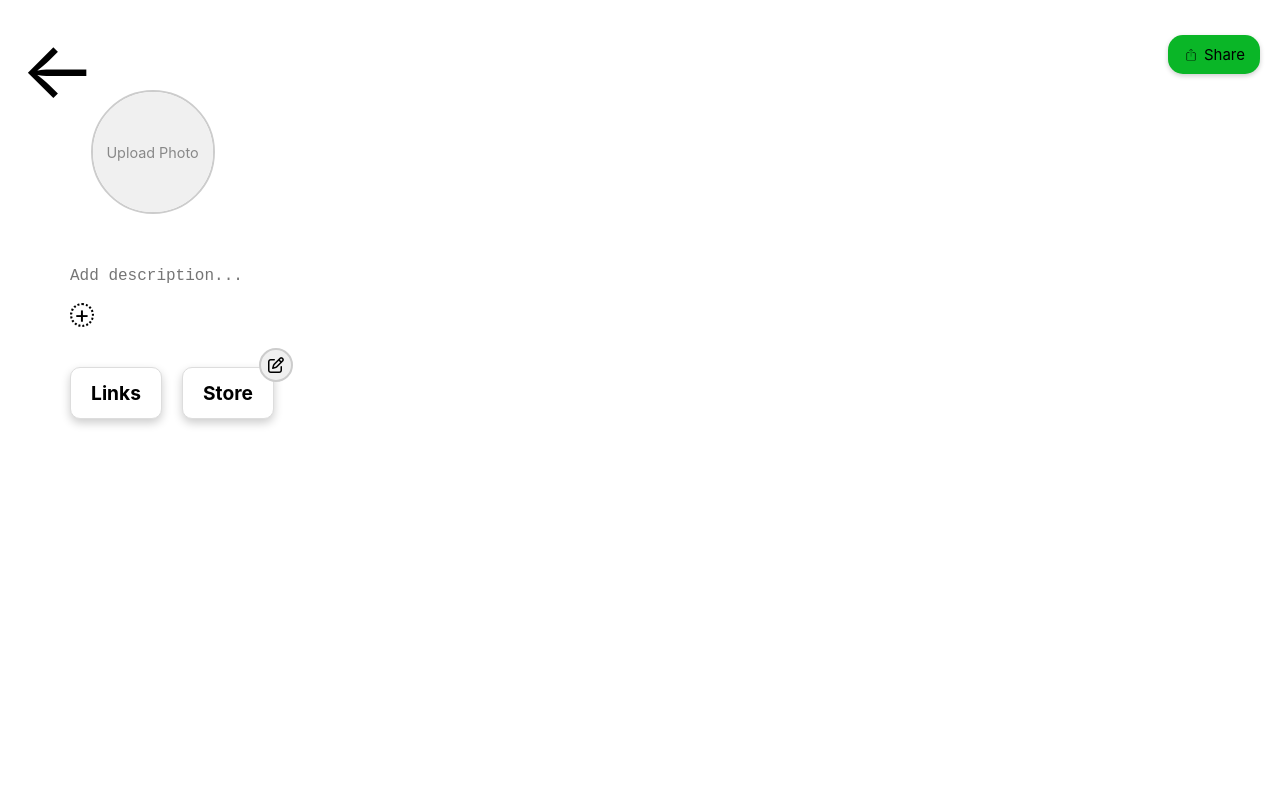
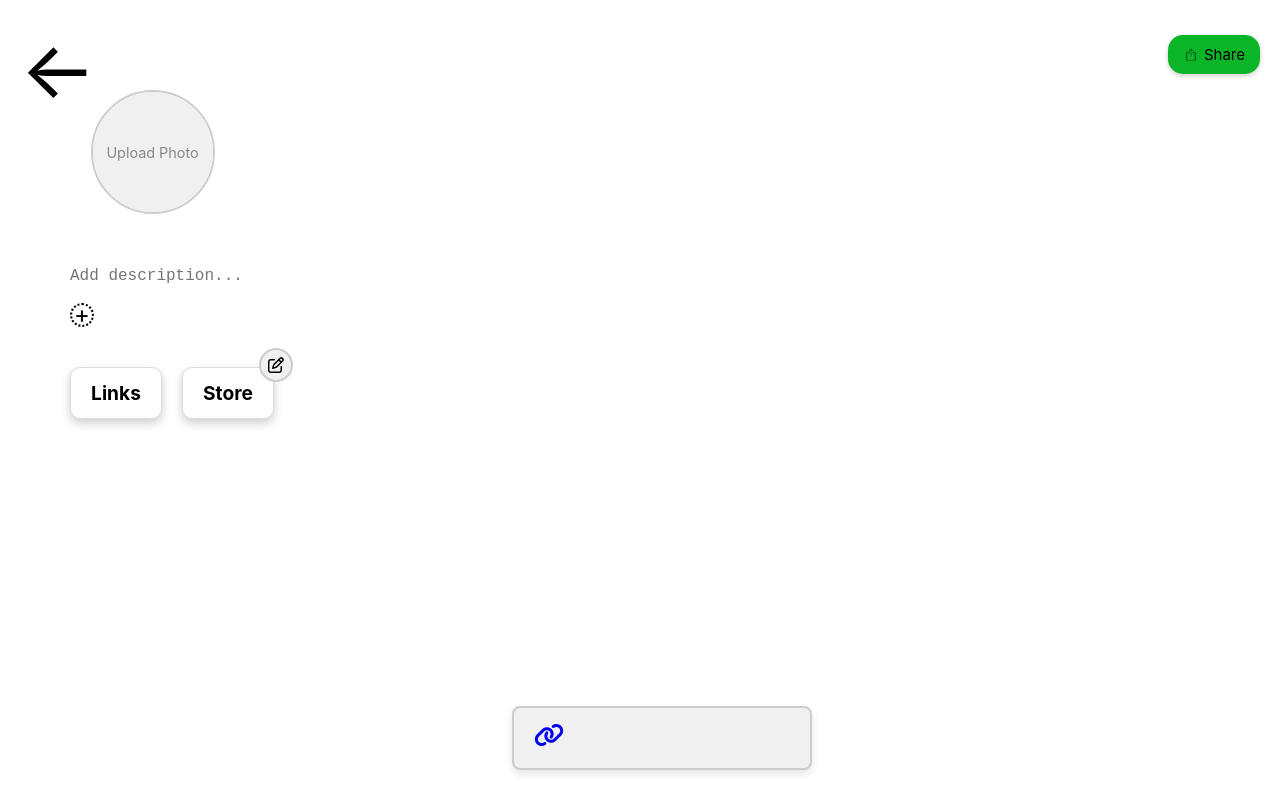
Before and after one commit to shreeya34/profile-fusion-app, a React (Create React App) app: page /dashboard in a window 1280 px wide. Built offline with nearby package versions, Linux system fonts and the light colour scheme.

Commit message:
working on links icons

```diff
--- a/src/Dashboard.css
+++ b/src/Dashboard.css
@@ -452,3 +452,45 @@ input:checked + .slider + .status {
 .edit-icon:hover {
   color: #007bff;
 }
+.rectangle-box {
+  position: fixed;
+  bottom: 30px;
+  left: 40%;
+  width: 20%;
+  padding: 20px;
+  background-color: #f0f0f0;
+  border: 2px solid #ccc;
+  border-radius: 8px;
+  box-shadow: 0 4px 8px rgba(0, 0, 0, 0.1);
+  z-index: 9999;  /* Ensure it stays on top */
+  height: 20px;
+}
+
+.rectangle-box h3 {
+  margin: 0;
+  font-size: 1.5em;
+}
+
+.rectangle-box p {
+  font-size: 1em;
+  color: #555;
+}
+.small-box {
+  display: flex;
+  gap: 20px; /* Space between icons */
+  padding: 20px;
+  background-color: #6e6e6e; /* Background color for the small box */
+  border-radius: 8px;
+}
+
+.icon-link {
+  display: inline-block;
+  font-size: 1.2rem; /* Decrease font size for the link */
+  margin-top: -10px;  /* Move the link a little up */
+}
+
+/* Icon Styling */
+.icon {
+  font-size: 1.5rem;  /* Decrease the icon size */
+  margin-right: 5px;  /* Adjust spacing between icon and link */
+}
--- a/src/Dashboard.js
+++ b/src/Dashboard.js
@@ -382,6 +382,13 @@ const Dashboard = () => {
 
         </div>
       )}
+
+      {/* Rectangle Box at the bottom */}
+      <div className="rectangle-box">
+      <a href="qf" className="icon-link">
+        <i className="fa-solid fa-link icon"></i>
+      </a>
+      </div>
     </div>
   );
 };
```
